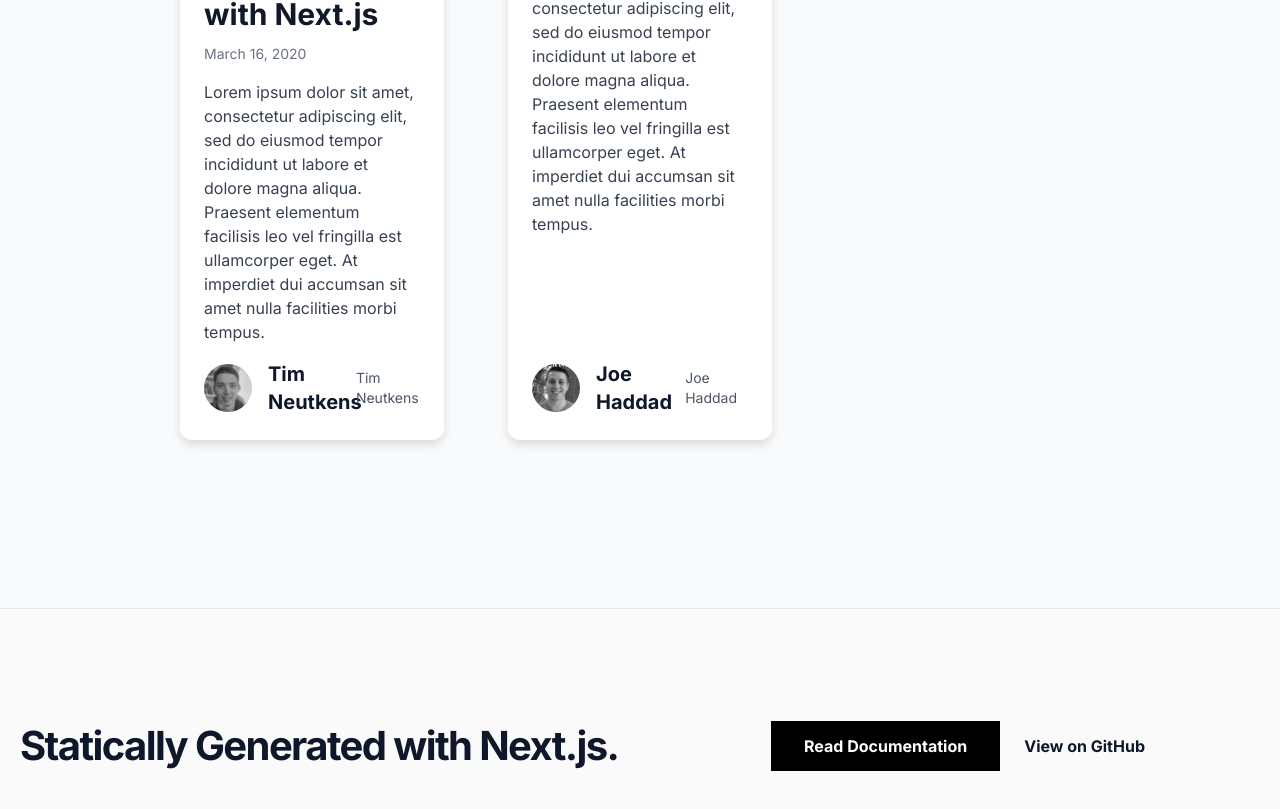
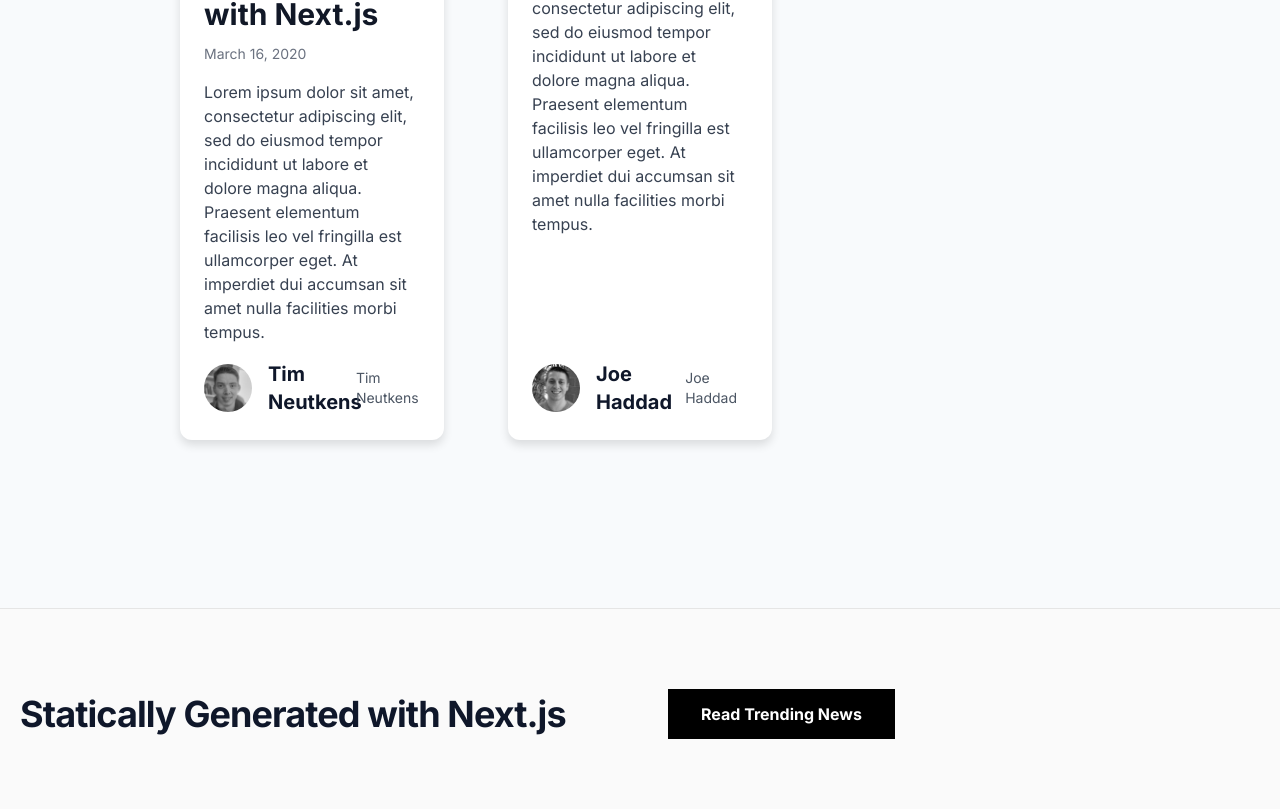
Before and after one commit to Xtosea/Blogtemplate1, a Next.js app: page / in a window 1280 px wide. Shown: the part 1842-2651 px from the top of the page. Built offline with nearby package versions, Linux system fonts and the light colour scheme.

Commit message:
Update footer.tsx

```diff
--- a/src/app/_components/footer.tsx
+++ b/src/app/_components/footer.tsx
@@ -1,26 +1,22 @@
 import Container from "@/app/_components/container";
-import { EXAMPLE_PATH } from "@/lib/constants";
 
 export function Footer() {
   return (
     <footer className="bg-neutral-50 border-t border-neutral-200">
       <Container>
-        <div className="py-28 flex flex-col lg:flex-row items-center">
-          <h3 className="text-4xl lg:text-[2.5rem] font-bold tracking-tighter leading-tight text-center lg:text-left mb-10 lg:mb-0 lg:pr-4 lg:w-1/2">
-            Statically Generated with Next.js.
+        <div className="py-20 flex flex-col lg:flex-row items-center">
+          {/* Left side text */}
+          <h3 className="text-3xl md:text-4xl font-bold tracking-tight text-center lg:text-left mb-8 lg:mb-0 lg:pr-4 lg:w-1/2">
+            Statically Generated with Next.js
           </h3>
-          <div className="flex flex-col lg:flex-row justify-center items-center lg:pl-4 lg:w-1/2">
+
+          {/* Right side button */}
+          <div className="flex justify-center lg:justify-start lg:pl-4 lg:w-1/2">
             <a
-              href="https://nextjs.org/docs/app/building-your-application/routing/pages-and-layouts"
-              className="mx-3 bg-black hover:bg-white hover:text-black border border-black text-white font-bold py-3 px-12 lg:px-8 duration-200 transition-colors mb-6 lg:mb-0"
+              href="https://trendingnews.globelynks.com"
+              className="mx-3 bg-black hover:bg-white hover:text-black border border-black text-white font-bold py-3 px-12 lg:px-8 duration-200 transition-colors text-center"
             >
-              Read Documentation
-            </a>
-            <a
-              href={`https://github.com/vercel/next.js/tree/canary/examples/${EXAMPLE_PATH}`}
-              className="mx-3 font-bold hover:underline"
-            >
-              View on GitHub
+              Read Trending News
             </a>
           </div>
         </div>
```
